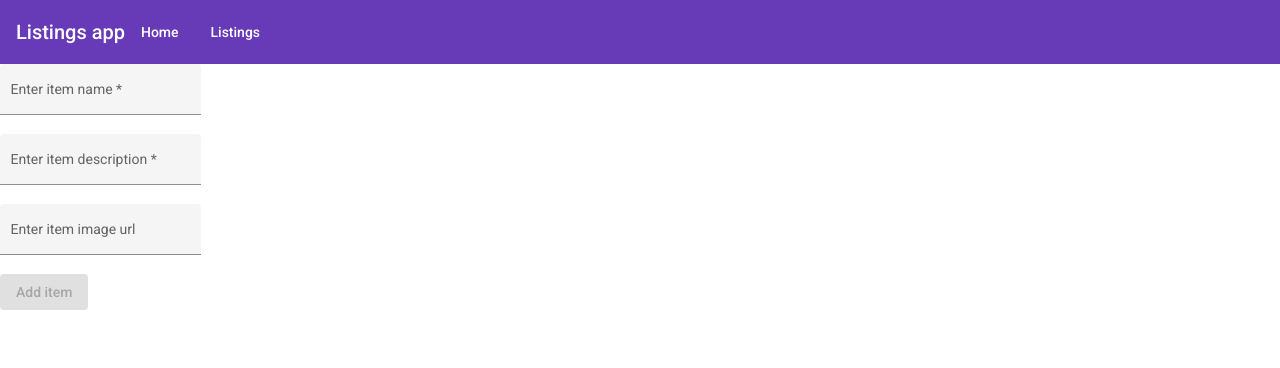
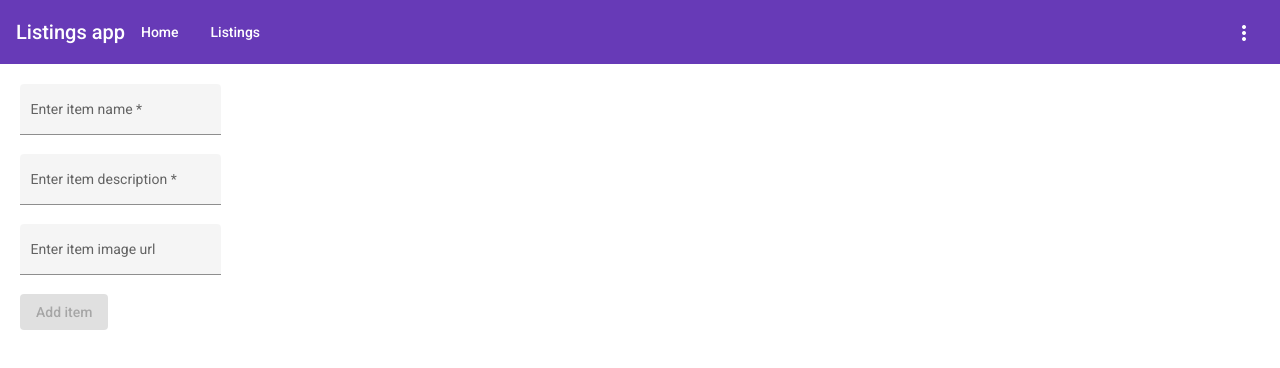
Before and after one commit to shiundu/listings, an Angular app in the folder fe/: page /listings/new in a window 1280 px wide. Shown: the top 368 px of the page. Built offline with nearby package versions, Linux system fonts and the light colour scheme.

Commit message:
fix(App): separated header

```diff
--- a/fe/src/app/app.component.html
+++ b/fe/src/app/app.component.html
@@ -1,8 +1,2 @@
-<mat-toolbar color="primary">
-  <h1>
-  Listings app
-  </h1>
-  <button mat-button routerLink="/">Home</button>
-  <button mat-button routerLink="/listings">Listings</button>
-</mat-toolbar>
+<app-header></app-header>
 <router-outlet></router-outlet>
--- a/fe/src/styles.scss
+++ b/fe/src/styles.scss
@@ -2,3 +2,7 @@
 
 html, body { height: 100%; }
 body { margin: 0; font-family: Roboto, "Helvetica Neue", sans-serif; }
+.content { padding: 20px;}
+.spacer {
+  flex: 1 1 auto;
+}
```
